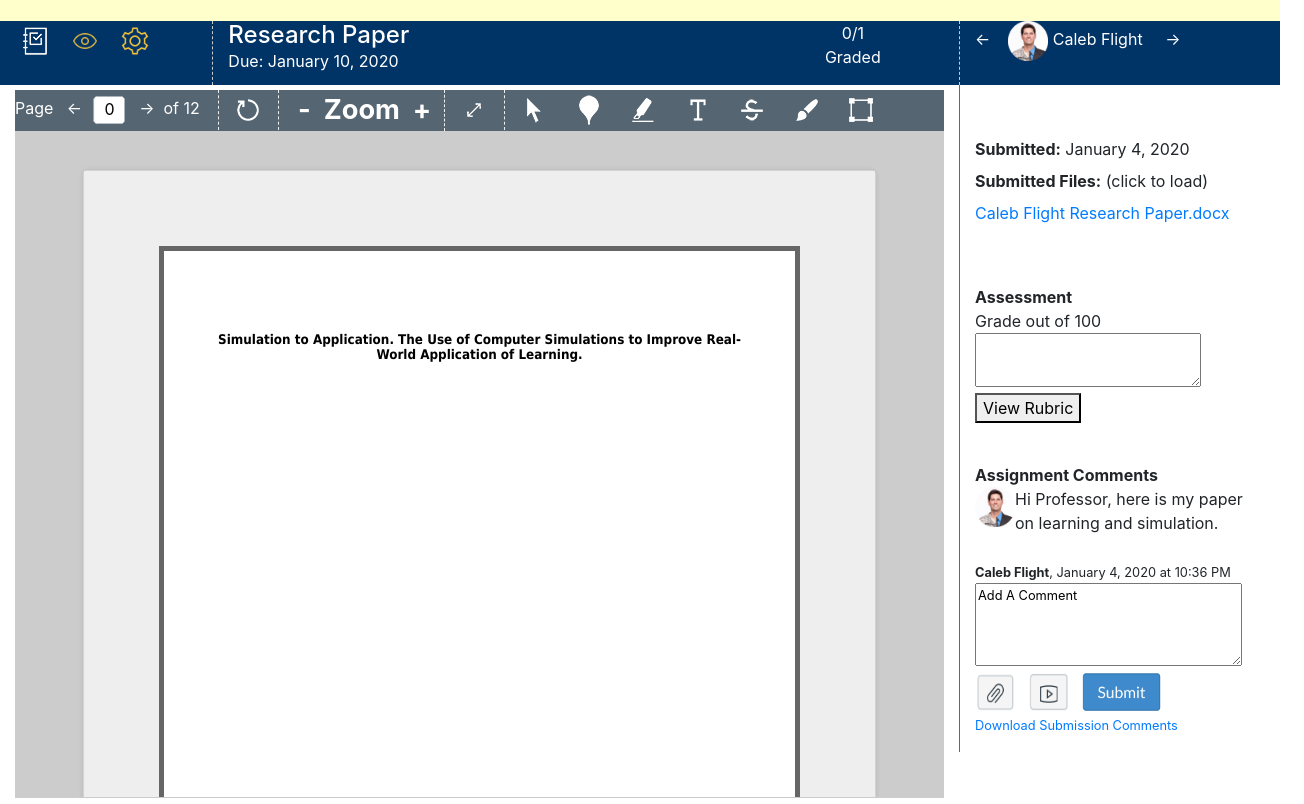
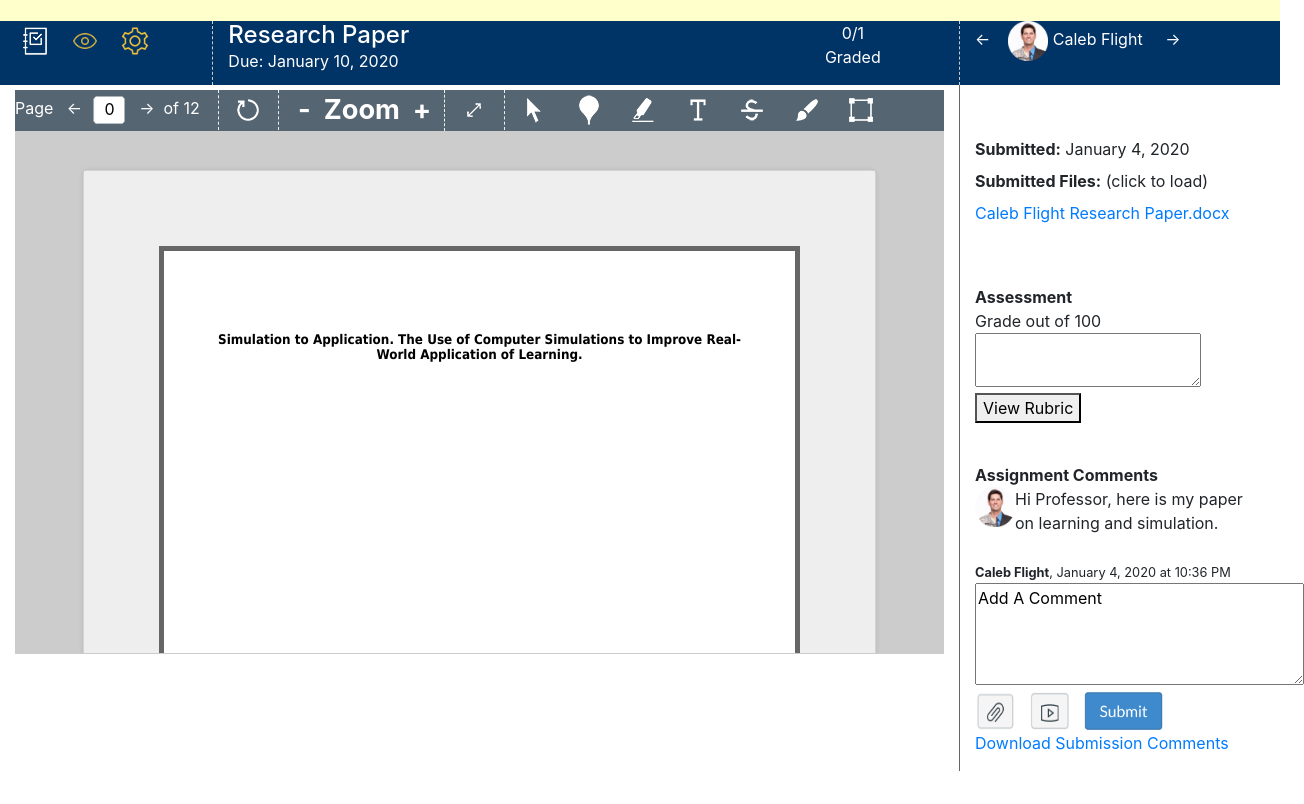
Before and after one commit to rrsaum/Educational, a plain HTML site: page lesson1/page_2.html in a window 1280 px wide. Shown: the part 380-1184 px from the top of the page, 1304 px wide, since content can reach past the window. After the commit the page ends 1151 px from the top, so only its background shows below. Drawn offline with nearby package versions, Linux system fonts and the light colour scheme.

Commit message:
Fix iframe height

```diff
--- a/lesson1/page_2.html
+++ b/lesson1/page_2.html
@@ -86,7 +86,9 @@
           </div>
 
         <!-- Insert Pages Here -->
-          <iframe src="pages2.html" name="ifrm" id="ifrm" width="100%" height="100%" border="0" frameborder="0" allowTransparency="true" allowfullscreen></iframe>
+        <div class="resp-container">
+          <iframe src="pages2.html" name="ifrm" id="ifrm" width="100%"  border="0" frameborder="0" allowTransparency="true" allowfullscreen></iframe>
+        </div>
       <!-- Sidebar -->
       </div>
       <div class="col-3" id="msgFail_17"><br><br><p style="line-height:2em"><strong>Submitted:</strong> January 4, 2020<br><strong>Submitted Files:</strong> (click to load)<br>
@@ -99,7 +101,7 @@
         <p><strong>Assignment Comments</strong><br>
           <img src="img/caleb.png" width="40" height="40" alt="Photograph of Caleb Flight" style="float: left;height:40px; width:40px">Hi Professor, here is my paper on learning and simulation.
           <br><br>
-          <span style="align:right; font-size:80%"><strong>Caleb Flight</strong>, January 4, 2020 at 10:36 PM<br>
+          <span style="align:right; font-size:80%"><strong>Caleb Flight</strong>, January 4, 2020 at 10:36 PM<br></span>
             <textarea rows="4" cols="30">Add A Comment</textarea>
             <br>
             <img src="img/icn-attach-file.png" width="40" height="40" class="icnh" alt="icon">
@@ -107,9 +109,9 @@
             <img src="img/btn-submit.png" width="80" height="40" alt="icon" style="width:80px; height:40px">
             <br>
             <a href="#">Download Submission Comments</a>
+          </p>
       </div>
     </div>
-
 </div>
 
 <script type="text/javascript">
--- a/shared/style.css
+++ b/shared/style.css
@@ -201,6 +201,7 @@ img {
   padding:0
 }
 iframe#ifrm {
+  position: absolute;
   border:1px solid #ccc;
   width:100%;
 
@@ -208,8 +209,9 @@ iframe#ifrm {
     bottom: 0;
     left: 0;
     right: 0;
-    height: 100%;
+    height: 100% !important;
 }
+
 #alertdiv {
   margin-top: 10px !important;
 }
@@ -324,3 +326,8 @@ form {
 .bump {
   padding-left: 20px;
 }
+.resp-container {
+    position: relative;
+    overflow: hidden;
+    padding-top: 56.25%; /* 16:9*/
+}
```
